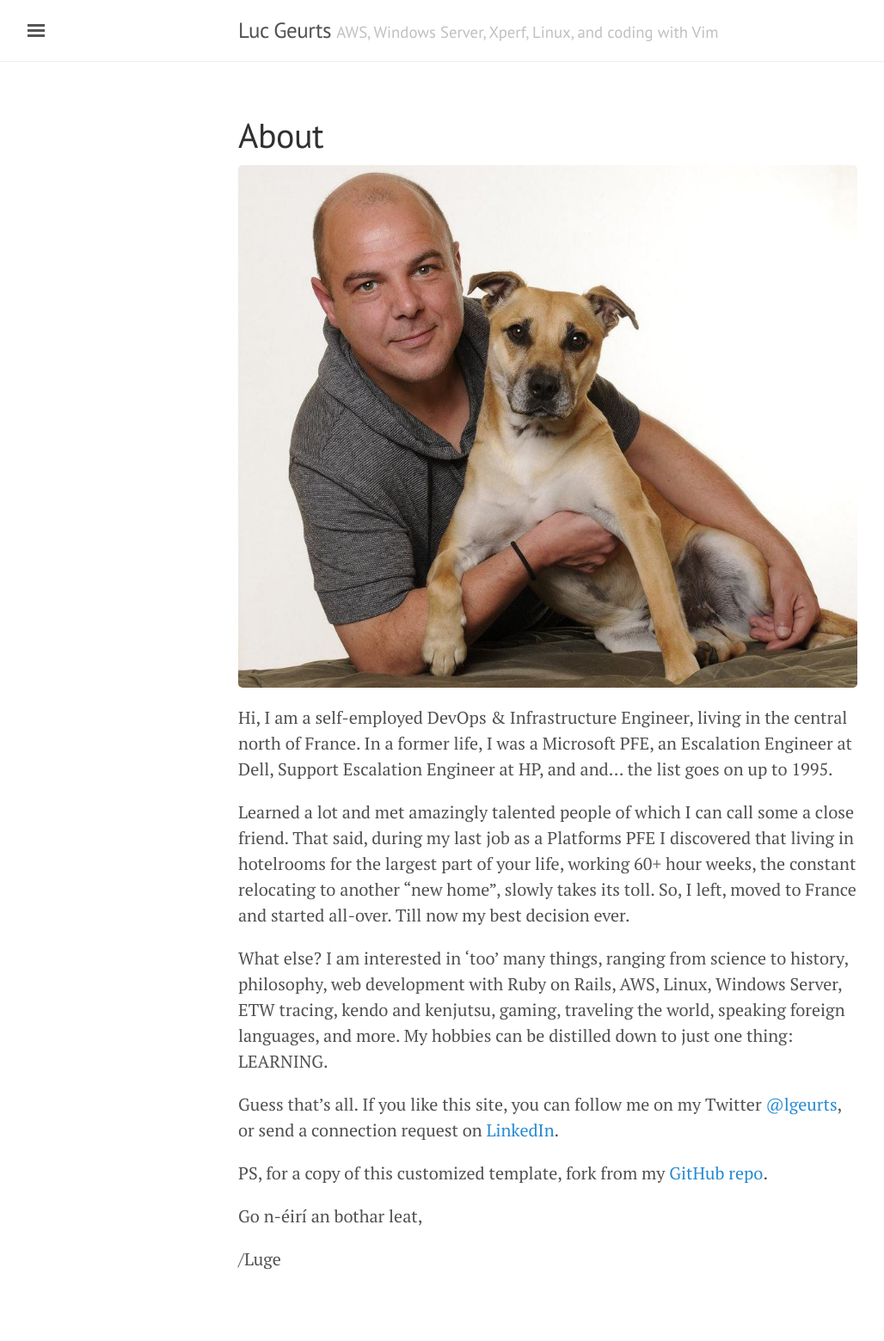
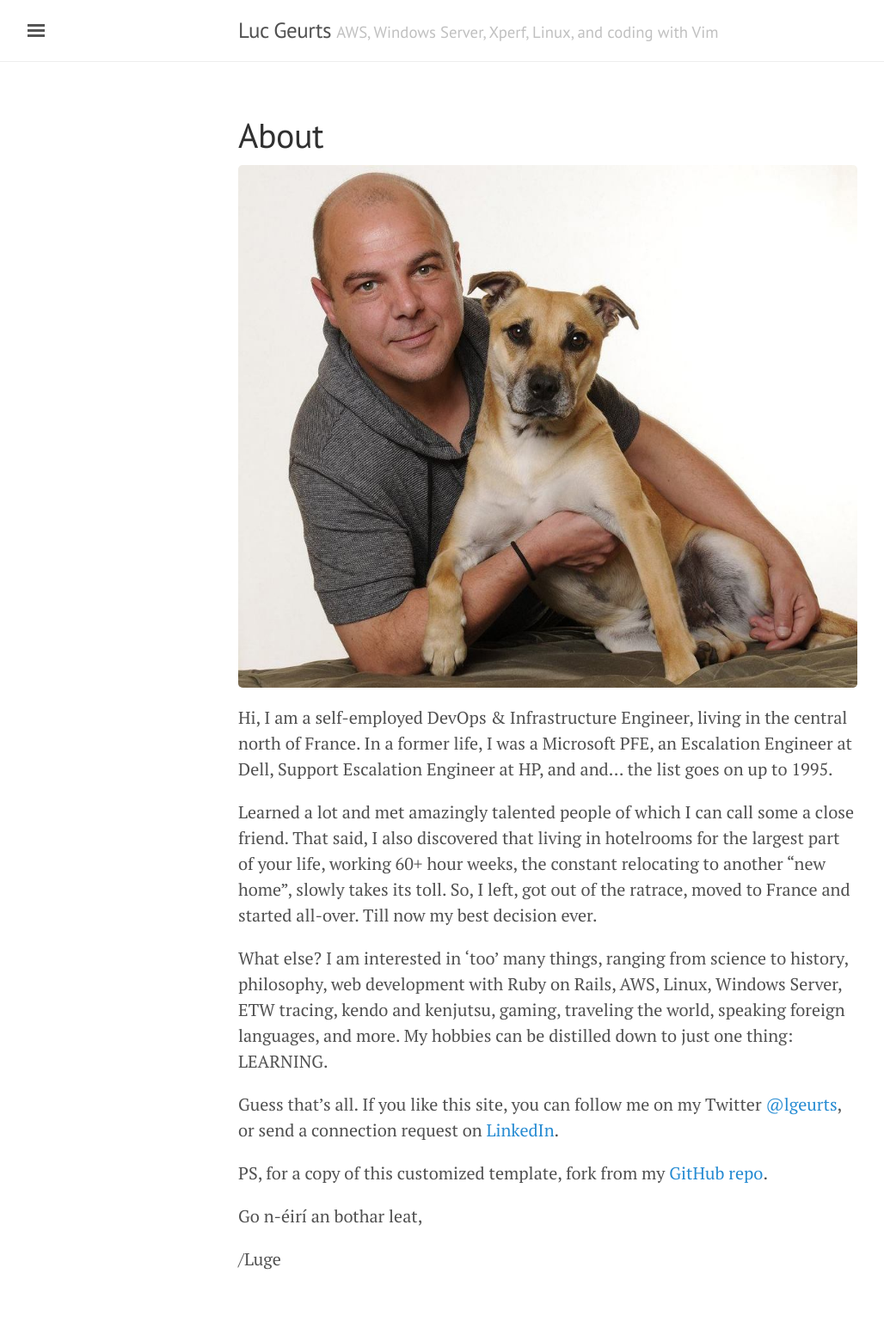
Before and after one commit to lgeurts/lgeurts.github.io, a Jekyll site: the page built from about.md, in a window 1280 px wide. Shown: the whole page at 86% size, without its empty margins (3-1031 px from the left). Built offline with Jekyll 4.4.1, drawn with Linux system fonts in a browser that asks for light colours; nearby versions of some CDN libraries.

Commit message:
Update about.md

```diff
--- a/about.md
+++ b/about.md
@@ -8,7 +8,7 @@ title: About
 Hi, I am a self-employed DevOps & Infrastructure Engineer, living in the central north of France.
 In a former life, I was a Microsoft PFE, an Escalation Engineer at Dell, Support Escalation Engineer at HP, and and... the list goes on up to 1995.
 
-Learned a lot and met amazingly talented people  of which I can call some a close friend. That said, during my last job as a Platforms PFE I discovered that living in hotelrooms for the largest part of your life, working 60+ hour weeks, the constant relocating to another "new home", slowly takes its toll. So, I left, moved to France and started all-over. Till now my best decision ever.
+Learned a lot and met amazingly talented people  of which I can call some a close friend. That said, I also discovered that living in hotelrooms for the largest part of your life, working 60+ hour weeks, the constant relocating to another "new home", slowly takes its toll. So, I left, got out of the ratrace, moved to France and started all-over. Till now my best decision ever.
 
 What else? I am interested in 'too' many things, ranging from science to history, philosophy, web development with Ruby on Rails, AWS, Linux, Windows Server, ETW tracing, kendo and kenjutsu, gaming, traveling the world, speaking foreign languages, and more.
 My hobbies can be distilled down to just one thing: LEARNING.
```
